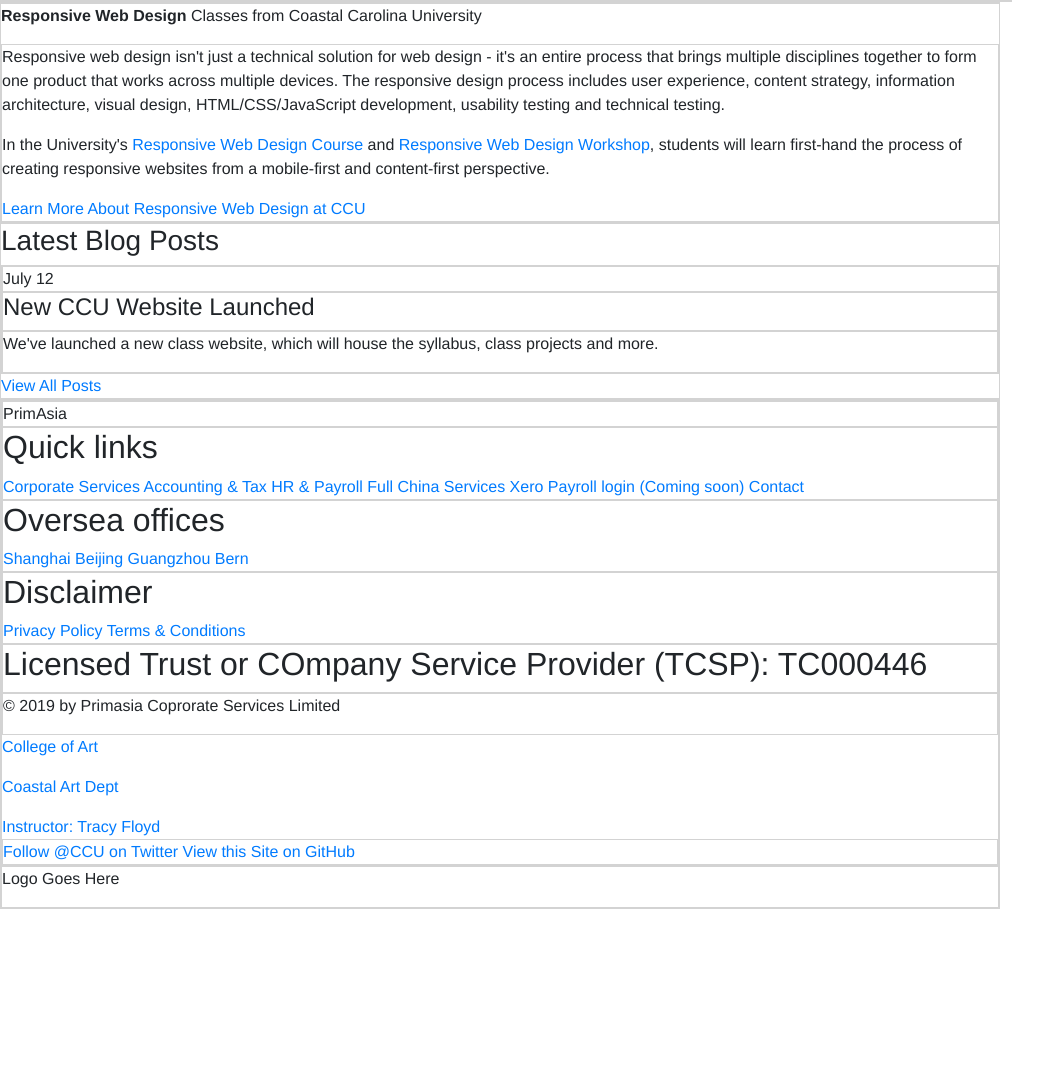
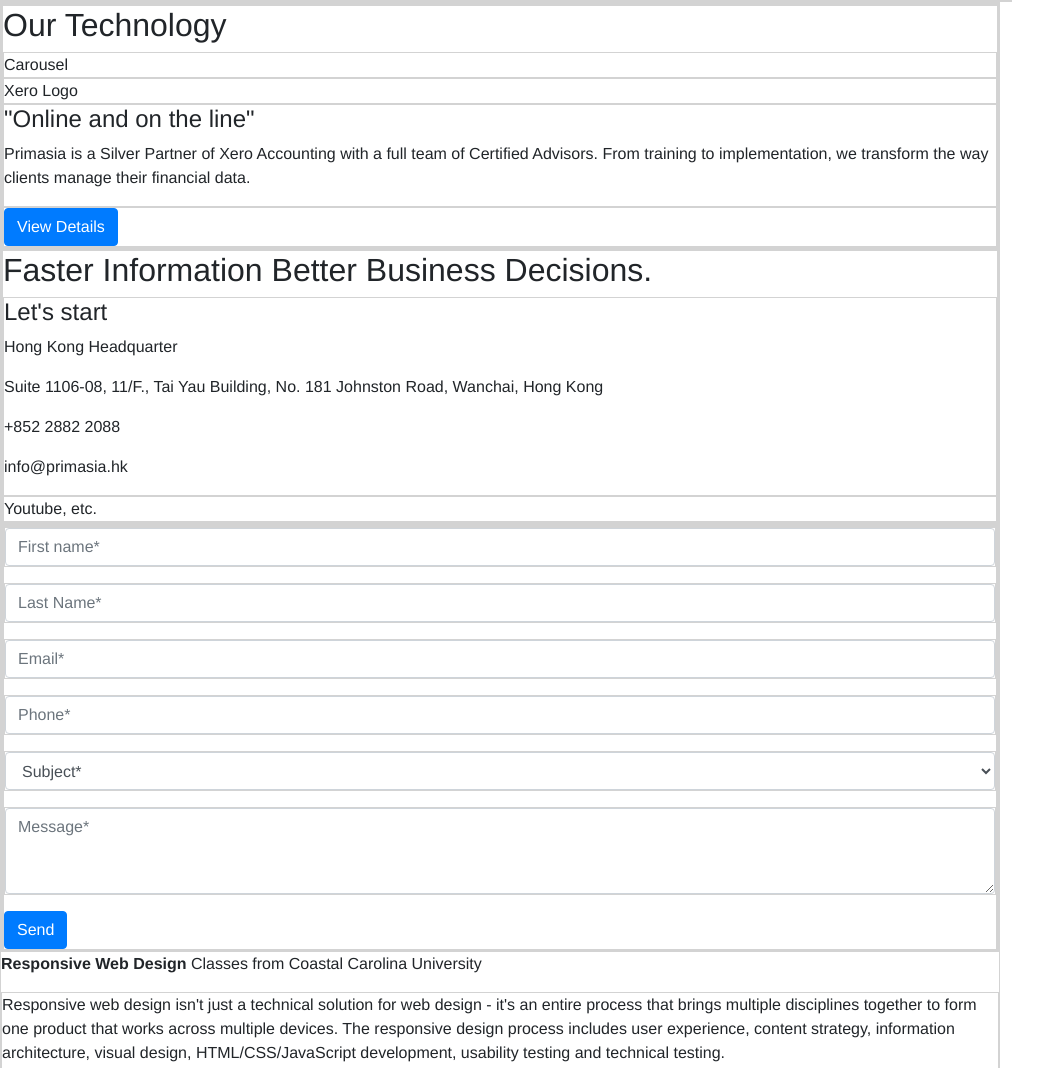
Before and after one commit to ethanvernon/primasia-website, a plain HTML site: page index.html in a window 1280 px wide. Shown: the part 4450-5518 px from the top of the page, without its empty margins (0-1062 px from the left). Before the commit the page ends 5359 px from the top, so only its background shows below. Drawn offline with nearby package versions, Linux system fonts and the light colour scheme.

Commit message:
adds our tech, comp info, and contact sections

```diff
--- a/index.html
+++ b/index.html
@@ -86,7 +86,6 @@
 				<h2 class="section-heading">
 					Our Services
 				</h2>
-
 				<div class="section-card card" style="width: 18rem;">
 					<div class="card-body">
 						<h5 class="card-title">Company Incorporation</h5>
@@ -165,7 +164,6 @@
 						</p>
 					</div>
 				</div>
-
 				<div class="tidbit row">
 					<div class="tidbit-col col-4">
 						<img class="tidbit-icon" src="rocketship.png">
@@ -179,7 +177,6 @@
 						</p>
 					</div>
 				</div>
-
 				<div class="tidbit row">
 					<div class="tidbit-col col-4">
 						<img class="tidbit-icon" src="rocketship.png">
@@ -193,7 +190,96 @@
 						</p>
 					</div>
 				</div>
+			</div>
+		</section>
 
+		<section class="section">
+			<div class="section-container--color-blue">
+				<h2 class="section-heading">
+					Our Technology
+				</h2>
+				<div class="section-carousel">
+					Carousel
+				</div>
+				<div class="section-media">
+					Xero Logo
+				</div>
+				<div class="section-content">
+					<h4 class="content-heading">
+						"Online and on the line"
+					</h4>
+					<p class="content-text">
+						Primasia is a Silver Partner of Xero Accounting with a full team of Certified Advisors. From training to implementation, we transform the way clients manage their financial data.
+					</p>
+				</div>
+				<div class="section-button">
+					<a href="#" class="btn btn-primary">View Details</a>
+				</div>
+			</div>
+		</section>
+
+		<section class="section">
+			<div class="section-container--color-gray">
+				<h2 class="section-heading">
+					Faster Information Better Business Decisions.
+				</h2>
+				<div class="section-content">
+					<h4 class="section-subheading">
+						Let's start
+					</h4>
+					<p class="content-text--color-blue">
+						Hong Kong Headquarter
+					</p>
+					<p class="content-text">
+						Suite 1106-08, 11/F., Tai Yau Building, No. 181 Johnston Road, Wanchai, Hong Kong
+					</p>
+					<p class="content-text">
+						+852 2882 2088
+					</p>
+					<p class="content-text">
+						info@primasia.hk
+					</p>
+				</div>
+				<div class="section-social">
+					Youtube, etc.
+				</div>
+			</div>
+		</section>
+
+		<section class="section">
+			<div class="section-container--background-image">
+				<div class="section-content">
+					<form class="section-form">
+						<div class="form-group">
+							<input type="text" class="form-control" id="inputFirstName" placeholder="First name*">
+						</div>
+						<div class="form-group">
+							<input type="text" class="form-control" id="inputLastName" placeholder="Last Name*">
+						</div>
+						<div class="form-group">
+							<input type="email" class="form-control" id="inputEmail" placeholder="Email*">
+						</div>
+						<div class="form-group">
+							<input type="text" class="form-control" id="inputPhone" placeholder="Phone*">
+						</div>
+						<div class="form-group">
+							<select class="form-control" id="inputSubject">
+								<option value="" disabled selected>Subject*</option>
+								<option>1</option>
+								<option>2</option>
+								<option>3</option>
+								<option>4</option>
+								<option>5</option>
+							</select>
+						</div>
+						<div class="form-group">
+							<textarea class="form-control" id="inputMessage" rows="3" placeholder="Message*"></textarea>
+						</div>
+						<button type="submit" class="btn btn-primary">
+							Send
+						</button>
+					</form>
+				</div>
 			</div>
 		</section>
 
```
